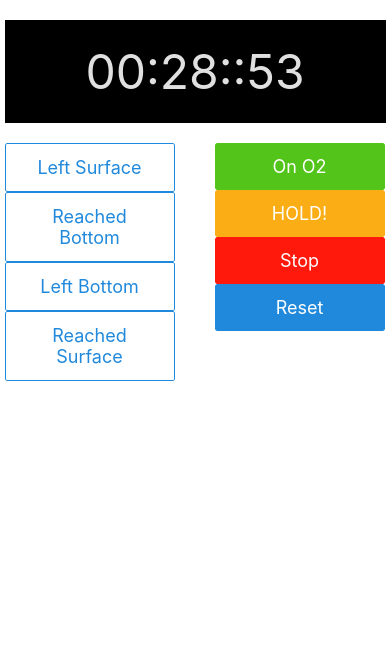
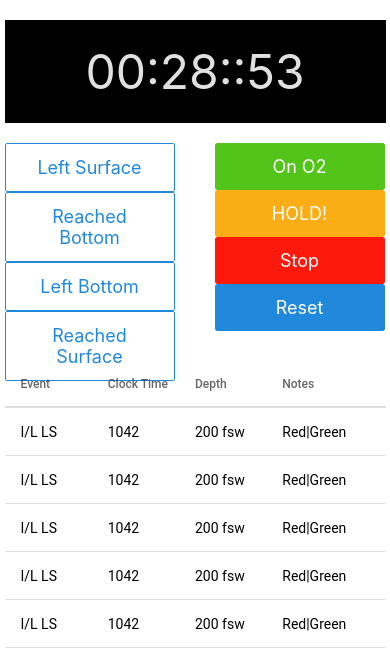
Before and after one commit to brannonstarnes/DiveLogger, a React Native app: screen / in a window 390 px wide. Shown: the top 668 px of the page. Built offline with nearby package versions, Linux system fonts and the light colour scheme.

Commit message:
Added data table to the clockscreen to serve as logs using react-native-paper

```diff
--- a/App.tsx
+++ b/App.tsx
@@ -1,6 +1,12 @@
-import React from "react";
+import * as React from "react";
 import WelcomeScreen from "./app/screens/WelcomeScreen";
 import ClockScreen from "./app/screens/ClockScreen";
+import { Provider as PaperProvider } from "react-native-paper";
+
 export default function App() {
-  return <ClockScreen />;
+  return (
+    <PaperProvider>
+      <ClockScreen />
+    </PaperProvider>
+  );
 }
--- a/app/screens/ClockScreen.tsx
+++ b/app/screens/ClockScreen.tsx
@@ -2,7 +2,7 @@ import { SafeAreaView, StyleSheet, Text, View } from "react-native";
 import React from "react";
 import { StatusBar } from "expo-status-bar";
 import { Button } from "@rneui/themed";
-import { ButtonGroup } from "@rneui/base";
+import { DataTable } from "react-native-paper";
 
 export default function ClockScreen() {
   return (
@@ -71,7 +71,49 @@ export default function ClockScreen() {
             />
           </View>
         </View>
-        <View style={styles.logsContainer}></View>
+        <View style={styles.logsContainer}>
+          <DataTable>
+            <DataTable.Header>
+              <DataTable.Title>Event</DataTable.Title>
+              <DataTable.Title>Clock Time</DataTable.Title>
+              <DataTable.Title>Depth</DataTable.Title>
+              <DataTable.Title>Notes</DataTable.Title>
+            </DataTable.Header>
+            {
+              // Mapping of log data should render <DataTable.Row> <DataTable.Cell>{event}</DT.Cell> <DT.Cell>{clock time}</DT.Cell> <DT.Cell>{Notes}</DT.Cell> </DT.Row>
+            }
+            <DataTable.Row>
+              <DataTable.Cell>I/L LS</DataTable.Cell>
+              <DataTable.Cell>1042</DataTable.Cell>
+              <DataTable.Cell>200 fsw</DataTable.Cell>
+              <DataTable.Cell>Red|Green</DataTable.Cell>
+            </DataTable.Row>
+            <DataTable.Row>
+              <DataTable.Cell>I/L LS</DataTable.Cell>
+              <DataTable.Cell>1042</DataTable.Cell>
+              <DataTable.Cell>200 fsw</DataTable.Cell>
+              <DataTable.Cell>Red|Green</DataTable.Cell>
+            </DataTable.Row>
+            <DataTable.Row>
+              <DataTable.Cell>I/L LS</DataTable.Cell>
+              <DataTable.Cell>1042</DataTable.Cell>
+              <DataTable.Cell>200 fsw</DataTable.Cell>
+              <DataTable.Cell>Red|Green</DataTable.Cell>
+            </DataTable.Row>
+            <DataTable.Row>
+              <DataTable.Cell>I/L LS</DataTable.Cell>
+              <DataTable.Cell>1042</DataTable.Cell>
+              <DataTable.Cell>200 fsw</DataTable.Cell>
+              <DataTable.Cell>Red|Green</DataTable.Cell>
+            </DataTable.Row>
+            <DataTable.Row>
+              <DataTable.Cell>I/L LS</DataTable.Cell>
+              <DataTable.Cell>1042</DataTable.Cell>
+              <DataTable.Cell>200 fsw</DataTable.Cell>
+              <DataTable.Cell>Red|Green</DataTable.Cell>
+            </DataTable.Row>
+          </DataTable>
+        </View>
       </View>
     </SafeAreaView>
   );
@@ -105,7 +147,13 @@ const styles = StyleSheet.create({
     textAlign: "center",
     fontSize: 48,
   },
-  logsContainer: {},
+  logsContainer: {
+    display: "flex",
+    position: "absolute",
+    top: 360,
+    width: 381,
+    height: 300,
+  },
   screenContainer: {
     display: "flex",
     justifyContent: "center",
--- a/babel.config.js
+++ b/babel.config.js
@@ -1,6 +1,11 @@
-module.exports = function(api) {
+module.exports = function (api) {
   api.cache(true);
   return {
-    presets: ['babel-preset-expo'],
+    presets: ["babel-preset-expo"],
+    env: {
+      production: {
+        plugins: ["react-native-paper/babel"],
+      },
+    },
   };
 };
--- a/package.json
+++ b/package.json
@@ -15,9 +15,11 @@
     "@rneui/themed": "^4.0.0-rc.5",
     "expo": "~45.0.0",
     "expo-status-bar": "~1.3.0",
+    "paper": "^0.12.15",
     "react": "17.0.2",
     "react-dom": "17.0.2",
-    "react-native": "0.68.2",
+    "react-native": "^0.68.2",
+    "react-native-paper": "^4.12.4",
     "react-native-web": "0.17.7"
   },
   "devDependencies": {
```
Also changed, not shown: 1 other file (tests, documents, lock files or other folders).
